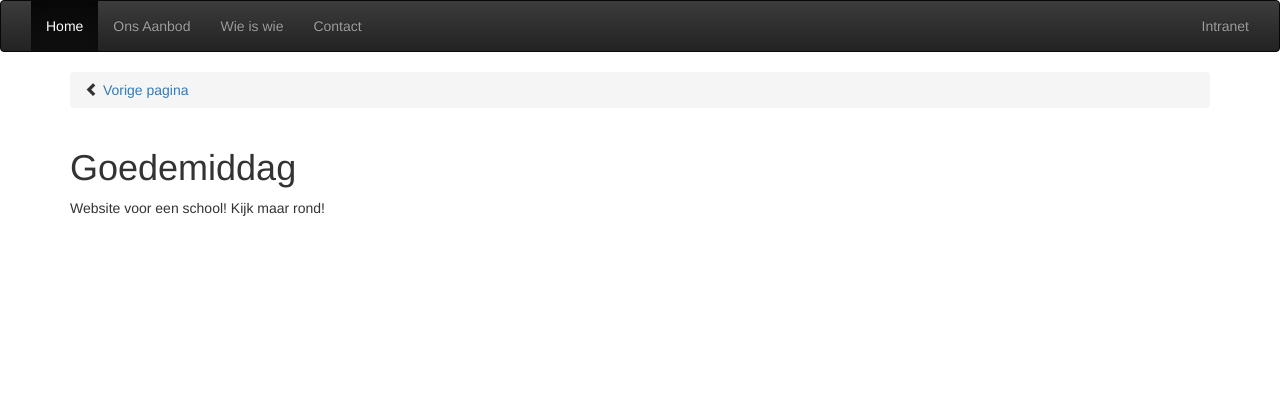
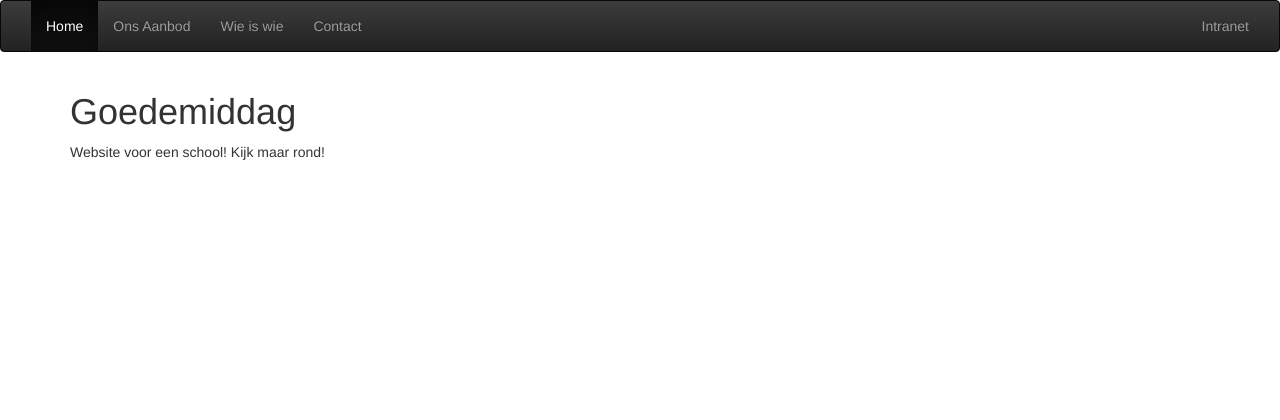
Before and after one commit to Tymodk/djangowebsite, a Django app: page / in a window 1280 px wide. Shown: the top 420 px of the page. Run offline with Django 3.2, Linux system fonts and the light colour scheme; some libraries are stand-ins or nearby versions.

```diff
--- a/schoolproject/templates/schoolproject/layout.html
+++ b/schoolproject/templates/schoolproject/layout.html
@@ -22,7 +22,11 @@
         </div>
     </nav>
     <div class="container">
-        <div class="breadcrumb"><span class="glyphicon glyphicon-chevron-left"></span><a href="{% url lastvisited %}"> Vorige pagina</a>
+        {% if lastvisited != "" %}
+        <div class="breadcrumb"><span class="glyphicon glyphicon-chevron-left"></span><a href="{% url lastvisited %}">
+
+         Vorige pagina</a>
+         {% endif %}
     </div>
     </div>
 
```
